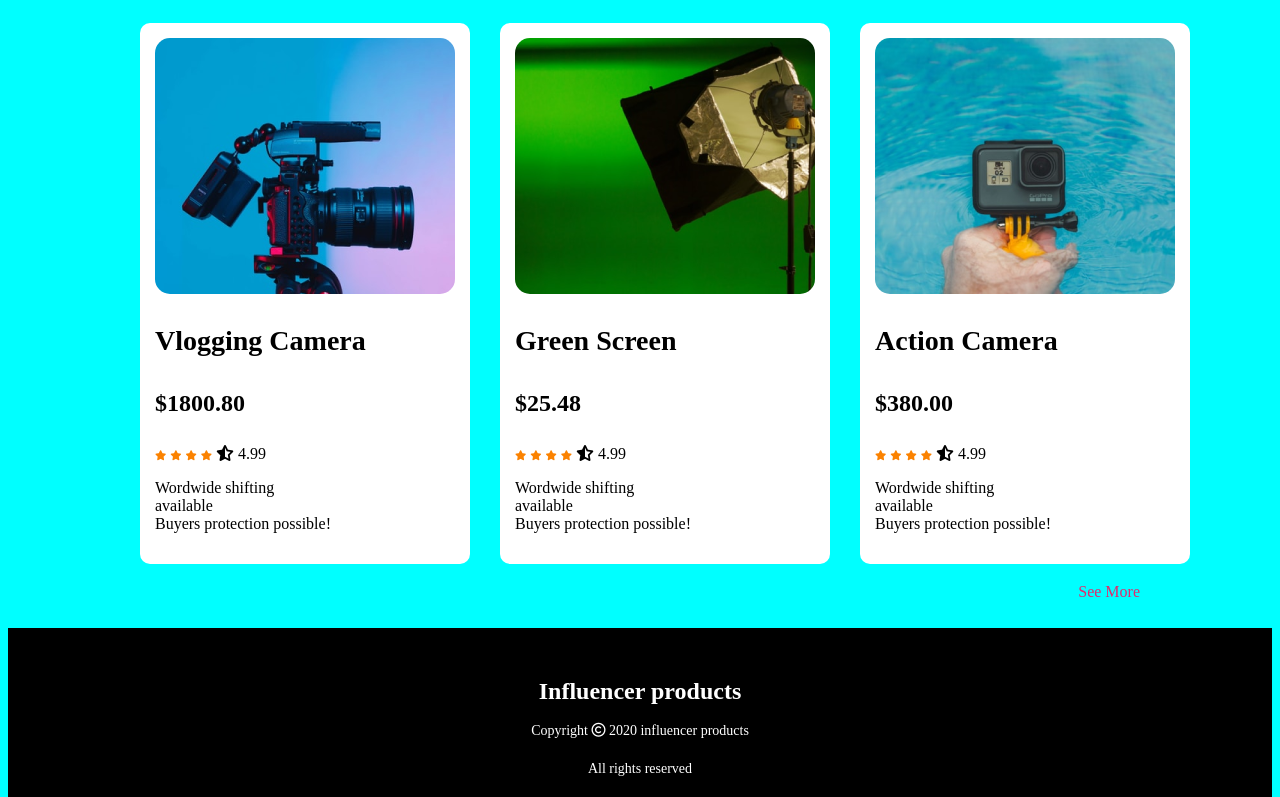
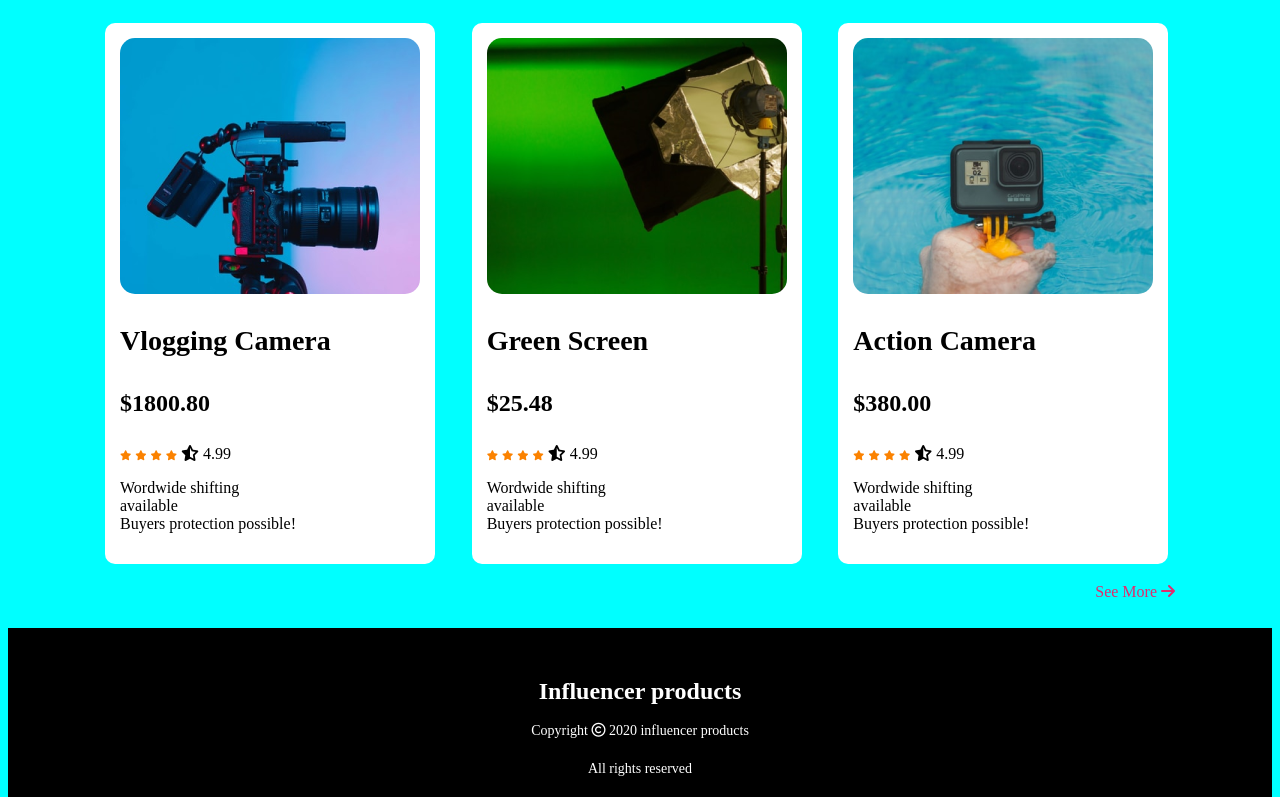
Before and after one commit to rajib074/influencer-gear-main1, a plain HTML site: page index.html in a window 1280 px wide. Shown: the part 1971-2768 px from the top of the page. Drawn offline with Linux system fonts and the light colour scheme.

Commit message:
Template 2

```diff
--- a/index.html
+++ b/index.html
@@ -41,7 +41,7 @@
                         Sem vestibulum sed scelerisque eros. Lectus
                         faucibus.
                     </p>
-                    <button class="Preebook-now">Preebook now</button>
+                    <button class="Preebook-now">Preebook now <span> <i class="fas fa-arrow-right"></i></span></button>
                 </div>
                 <div class="Influencer-imege-aria">
                     <img src="img/main-camera.png" alt="">
@@ -204,7 +204,7 @@
                 </div>
             </div>
             <div class="collection-see-more">
-                <p><a href="#">See More</a></p>
+                <p><a href="#">See More <span> <i class="fas fa-arrow-right"></i></span> </a></p>
             </div>
         </div>
     </div>
--- a/style.css
+++ b/style.css
@@ -80,7 +80,7 @@ background-color: aqua;
 .all-add ul li img{
     height: 25px;
 }
-.Popular-Collection-aria{width: 1000px;margin: auto;}
+.Popular-Collection-aria{width: 1070px;margin: auto;}
 .Popular-Collection-heding{text-align: center;padding: 100px 0px 30px;}
 .Popular-Collection-heding h2{}
 .Popular-Collection-adds{display: grid;grid-template-columns: repeat(3, 1fr);grid-column-gap: 30px;grid-row-gap: 30px;}
@@ -91,9 +91,9 @@ background-color: aqua;
 .star-icon{}
 .
 .Collection-add p{font-size: 14px;line-height: 20px;margin: 0px 15px;}
-.collection-see-more{text-align: end;}
+.collection-see-more{text-align: right;}
 .collection-see-more p{}
-.collection-see-more p a{text-decoration: navajowhite;color: #E02C6D;font-size: 16px;line-height: 24px;padding: ;}
+.collection-see-more p a{text-decoration: navajowhite;color: #E02C6D;font-size: 16px;line-height: 24px;}
 .fa-star{color: #FB8200;font-size: 10px;}
 .footer-aria{text-align: center;color: #fff;background: #000;padding-bottom: 20px;}
 .footer-aria-content{}
```
